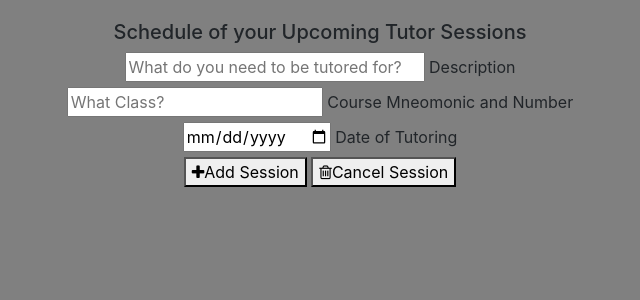
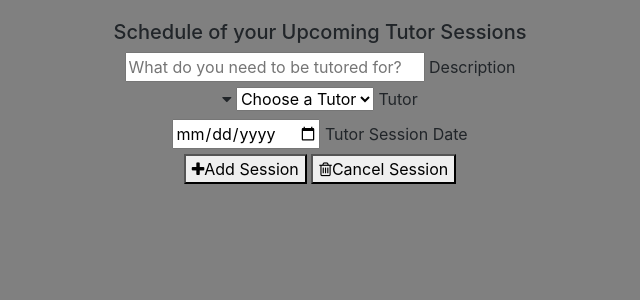
Before and after one commit to EricSakmyster/Quickest-Tutor-App, a Django app: page /studentSchedule in a window 1280 px wide. Shown: the part 76-376 px from the top of the page, without its empty margins (320-960 px from the left). Run offline with Django 3.2, Linux system fonts and the light colour scheme; data that the repository does not hold is empty; some libraries are stand-ins or nearby versions.

Commit message:
fixed tutor session functionality

```diff
--- a/home/urls.py
+++ b/home/urls.py
@@ -8,7 +8,7 @@ urlpatterns = [
     path('welcome', views.welcome, name='welcome'),
     path('signin', views.signin, name='signin'),
     path('studentProfile', views.profile, name='profile'),
-    path('studentSchedule', views.studentSchedule, name='schedule'),
+    path('studentSchedule', views.index, name='schedule'),
     path('studentTutorSearch', views.tutorsearch, name='tutorsearch'),
     path('tutorProfile', views.tutorProfile, name='tutorProfile'),
     path('tutorSchedule', views.tutorSchedule, name='tutorSchedule'),
--- a/home/views.py
+++ b/home/views.py
@@ -49,10 +49,10 @@ def index(request): #the index view
             content = title + " -- " + date + " " + category #content
             Todo = TodoList(title=title, content=content, due_date=date, category=Category.objects.get(name=category))
             Todo.save() #saving the todo
-            return redirect("/") #reloading the page
+            return redirect("home/studentSchedule") #reloading the page
         if "taskDelete" in request.POST: #checking if there is a request to delete a todo
             checkedlist = request.POST["checkedbox"] #checked todos to be deleted
             for todo_id in checkedlist:
                 todo = TodoList.objects.get(id=int(todo_id)) #getting todo id
                 todo.delete() #deleting todo
-    return render(request, "index.html", {"todos": todos, "categories":categories})
+    return render(request, "home/studentSchedule.html", {"todos": todos, "categories":categories})
--- a/templates/home/studentSchedule.html
+++ b/templates/home/studentSchedule.html
@@ -13,9 +13,11 @@
                             .bs-example{
                                 margin: 20px;
                             }
+
+
     </style>
 </head>
-    <body style = "background-color: gray;">
+<body style="background-color: gray;">
 <div class="bs-example">
     <nav class="navbar navbar-expand-md navbar-dark bg-dark">
         <a href="#" class="navbar-brand">Quickest Tutor</a>
@@ -39,38 +41,52 @@
 <center>
 
     <h5> Schedule of your Upcoming Tutor Sessions </h5>
+
     <div django-app="TaskManager">
         <div class="container">
             <div class="content">
                 <form action="" method="post">
                     {% csrf_token %} <!-- csrf token for basic security -->
                     <div class="inputContainer">
-
-                                <input type="text" style="width: 300px;" id="description" class="taskName" placeholder="What do you need to be tutored for?" name="description" required>
-
+                        <input type="text" style="width: 300px;" id="description" class="taskName"
+                               placeholder="What do you need to be tutored for?"
+                               name="description" required>
                         <label for="description">Description</label>
                     </div>
-                            <div class="inputContainer">
-                                <input type="text" id="class" class="taskName" placeholder="What Class?" name="class" required>
-                                <label for="description">Course Mneomonic and Number</label>
+                    <div class="inputContainer half last">
+                        <i class="fa fa-caret-down selectArrow"></i>
+                        <select id="category" class="taskCategory" name="category_select">
+                            <option class="disabled" value="">Choose a Tutor</option>
+                            {% for category in categories %}
+                            <option class="" value="{{ category.name }}">{{ category.name }}
+                            </option>
+                            {% endfor %}
+                        </select>
+                        <label for="category">Tutor</label>
                     </div>
                     <div class="inputContainer half last right">
-                                <input type="date" id="date" class="Tutor Date" name="date">
-                                <label for="date">Date of Tutoring</label>
+                        <input type="date" id="dueDate" class="taskDate" name="date">
+                        <label for="dueDate">Tutor Session Date</label>
                     </div>
                     <div class="row">
                         <div class="col align-self-center">
-                                <button class="taskAdd" name="taskAdd" type="submit"><i class="fa fa-plus icon"></i>Add Session</button>
-                                <button class="taskDelete" name="taskDelete" formnovalidate="" type="submit" onclick="$('input#sublist').click();"><i class="fa fa-trash-o icon"></i>Cancel Session</button>
+                            <button class="taskAdd" name="taskAdd" type="submit"><i class="fa fa-plus icon"></i>Add
+                                Session
+                            </button>
+                            <button class="taskDelete" name="taskDelete" formnovalidate="" type="submit"
+                                    onclick="$('input#sublist').click();"><i class="fa fa-trash-o icon"></i>Cancel
+                                Session
+                            </button>
                         </div>
                     </div>
                     <ul class="taskList">
                         {% for todo in todos %} <!-- django template lang - for loop -->
                         <li class="taskItem">
-                                <input type="checkbox" class="taskCheckbox" name="checkedbox" id="{{ todo.id }}" value="{{ todo.id }}">
+                            <input type="checkbox" class="taskCheckbox" name="checkedbox" id="{{ todo.id }}"
+                                   value="{{ todo.id }}">
                             <label for="{{ todo.id }}"><span class="complete-">{{ todo.title }}</span></label>
                             <span class="category-{{ todo.category }}">{{ todo.category }}</span>
-                                <strong class="taskDate"><i class="fa fa-calendar"></i>{{ todo.created }} - {{ todo.due_date }}</strong>
+                            <strong class="taskDate"><i class="fa fa-calendar"></i>{{ todo.due_date }}</strong>
                         </li>
                         {% endfor %}
                     </ul><!-- taskList -->
```
Also changed, not shown: home/models.py (+9 -9 lines). Lines whose indentation alone changed are shown as unchanged.
